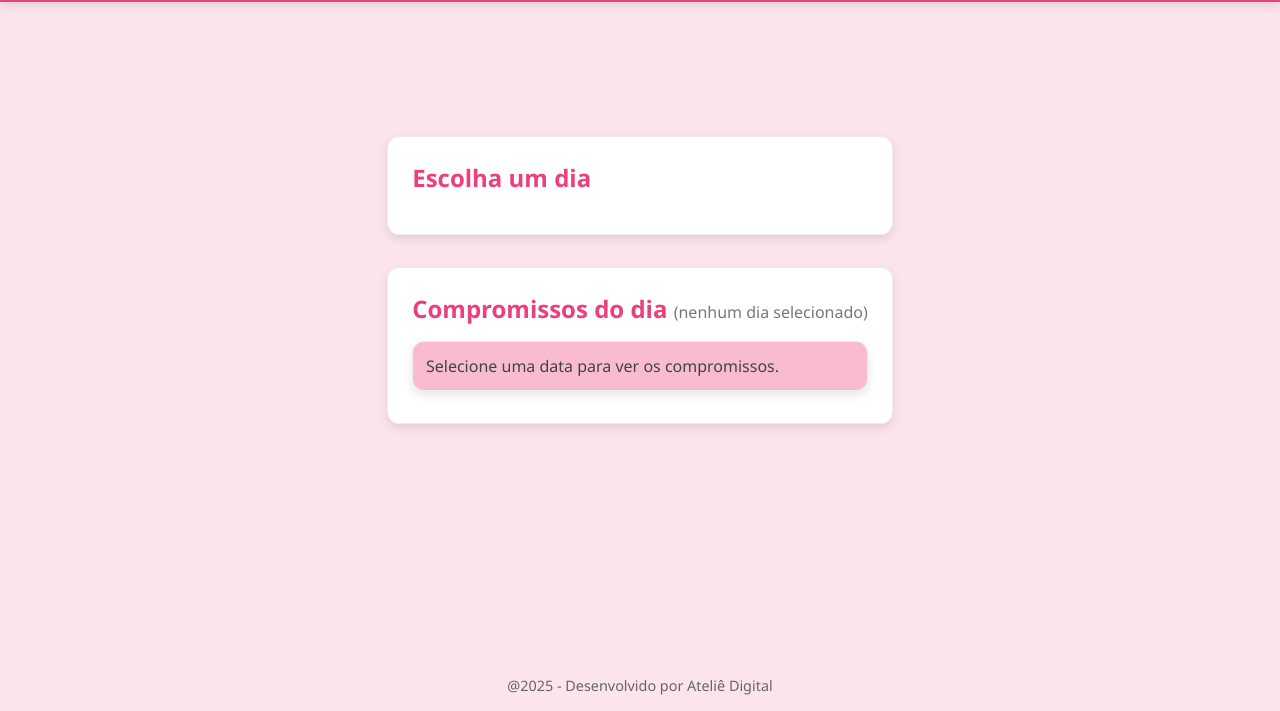
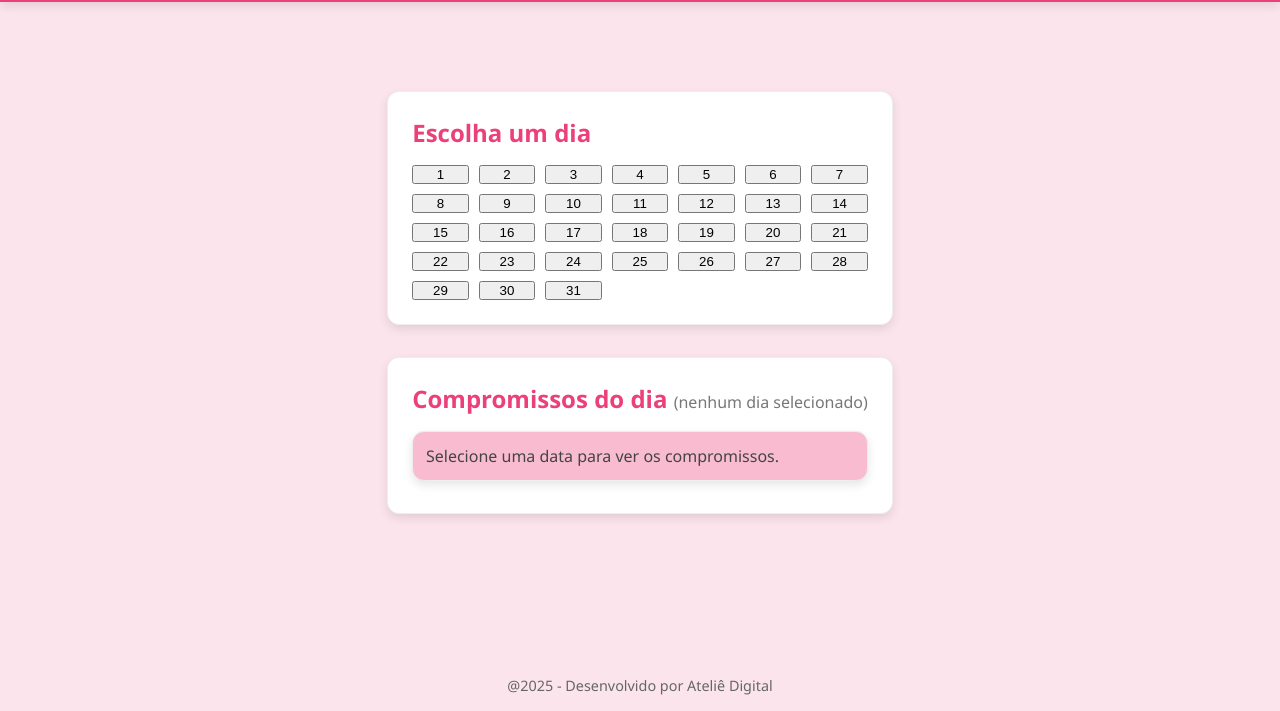
Before and after one commit to CarolinaAndradeCunha/agendamento-personalizado1, a plain HTML site: page painel.html in a window 1280 px wide. Shown: the part 89-800 px from the top of the page. Drawn offline with Linux system fonts and the light colour scheme.

Commit message:
Update painel.html

```diff
--- a/painel.html
+++ b/painel.html
@@ -32,6 +32,7 @@
     <p>@2025 - Desenvolvido por Ateliê Digital</p>
   </footer>
 
-  <!-- Script virá depois -->
+<script src="painel.js"></script>
+
 </body>
 </html>
```
